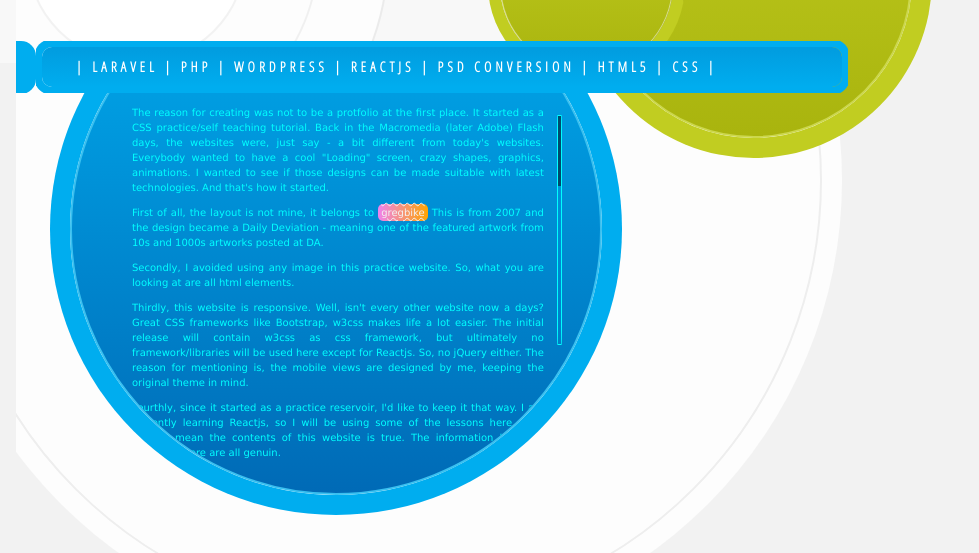
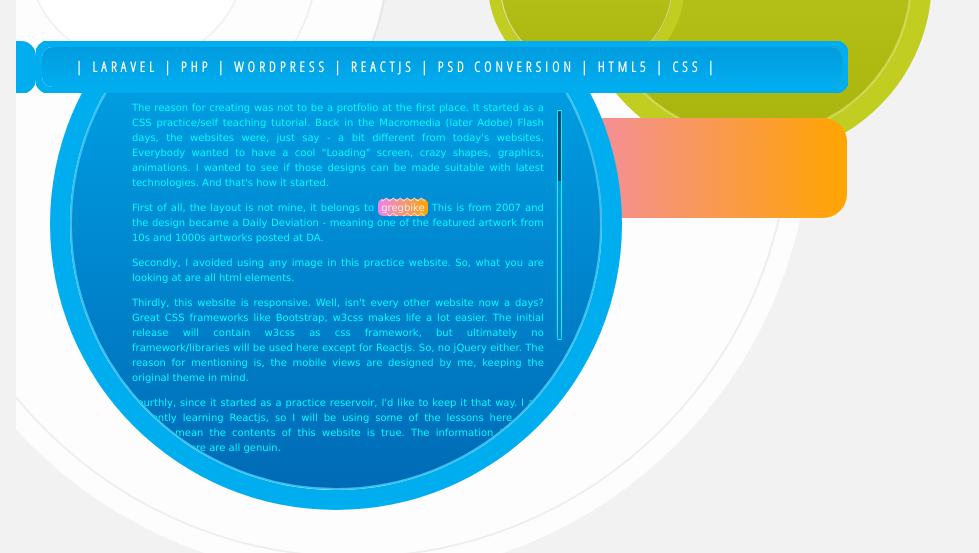
Before and after one commit to zavh/zavh.github.io, a plain HTML site: page index.html in a window 1280 px wide. Shown: the part 117-670 px from the top of the page, without its empty margins (0-979 px from the left). Drawn offline with Linux system fonts and the light colour scheme; a web font is replaced by a local one.

Commit message:
Final re-arrangement for the large screen view

```diff
--- a/index.html
+++ b/index.html
@@ -146,8 +146,8 @@ div.header {
 	width:532px;
 	height:532px;
 	background: linear-gradient(to bottom, #00adef, #006ab6);
-	top:80px;
-	left:70px;
+	top:-125px;
+	left:20px;
 	position:absolute;
 	border-radius:100%;
 	border: 2px solid #39c0f0;
@@ -167,8 +167,8 @@ div.header {
 	width:875px;
 	height:875px;
 	background-color:#fdfdfd;
-	left:-69px;
-	top:-190px;
+	left:-100px;
+	top:-380px;
 	position:absolute;
 	border-radius:100%;
 	border: 2px solid #eeeeee;
@@ -189,8 +189,13 @@ a{
 </style>
 </head>
 <body>
-		<div style='position:absolute;top:50px;left:16px;overflow:hidden;width:830px;height:830px;'>
+		<div style='position:absolute;top:180px;left:16px;overflow:hidden;width:870px;height:540px;'>
 			<div class='sudo-body'></div>
+		</div>
+		<div class="bookroom" id='temp' style='color:black'>
+		</div>
+		<div style='position:absolute;overflow:hidden;top:200px;left:50px;width:850px;height:430px'>
+			<div style='width:392px;height:100px;position:absolute;top:35px;left:405px;background:linear-gradient(to right, violet, orange);border-radius: 24px'>
 			</div>
 			<div class="welcome-screen" id='content-container'>
 				<div class='w3-row'>
@@ -208,10 +213,9 @@ a{
 					</div>
 				</div>
 			</div>
-		<div class='welcome-screen-overlay'></div>
+		</div>
+	<!--	<div class='welcome-screen-overlay'></div> -->
 
-	<div class="bookroom" id='temp' style='color:black'>
-	</div>
 
 <div class="w3-container">
 	<div class='header'>
```
Lines whose indentation alone changed are shown as unchanged.
